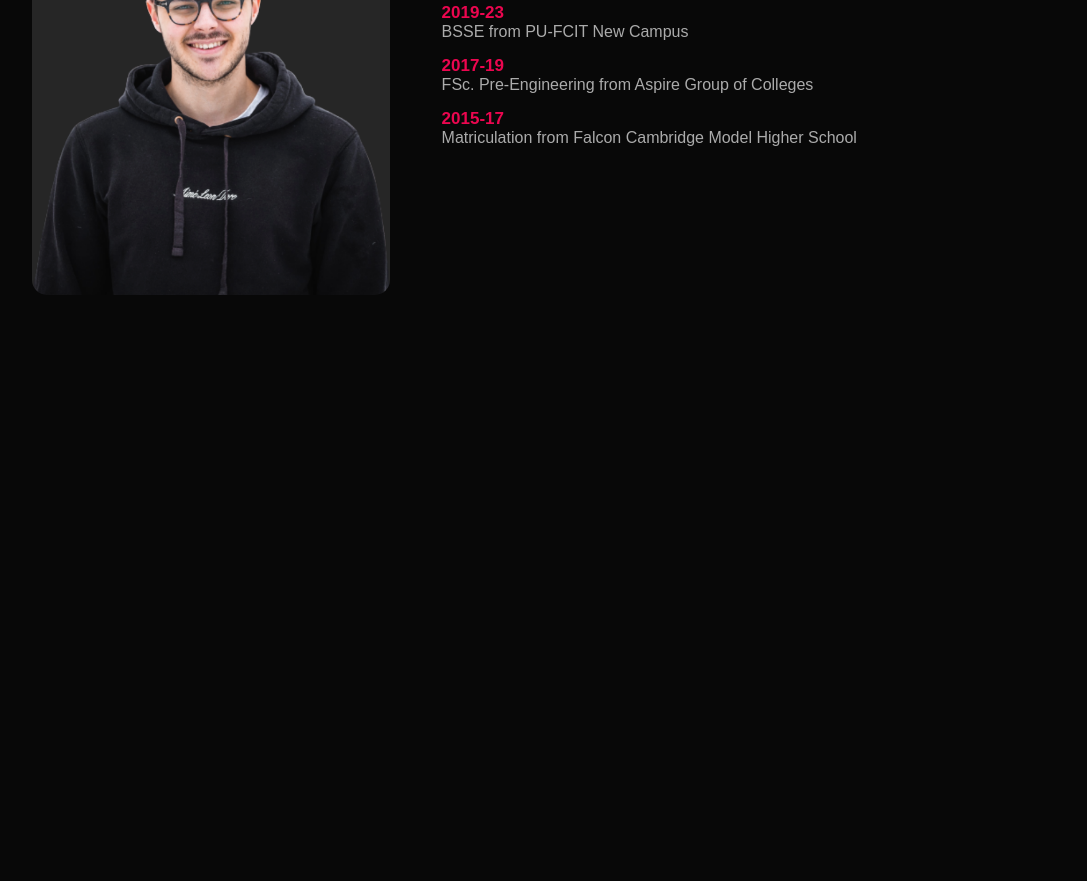
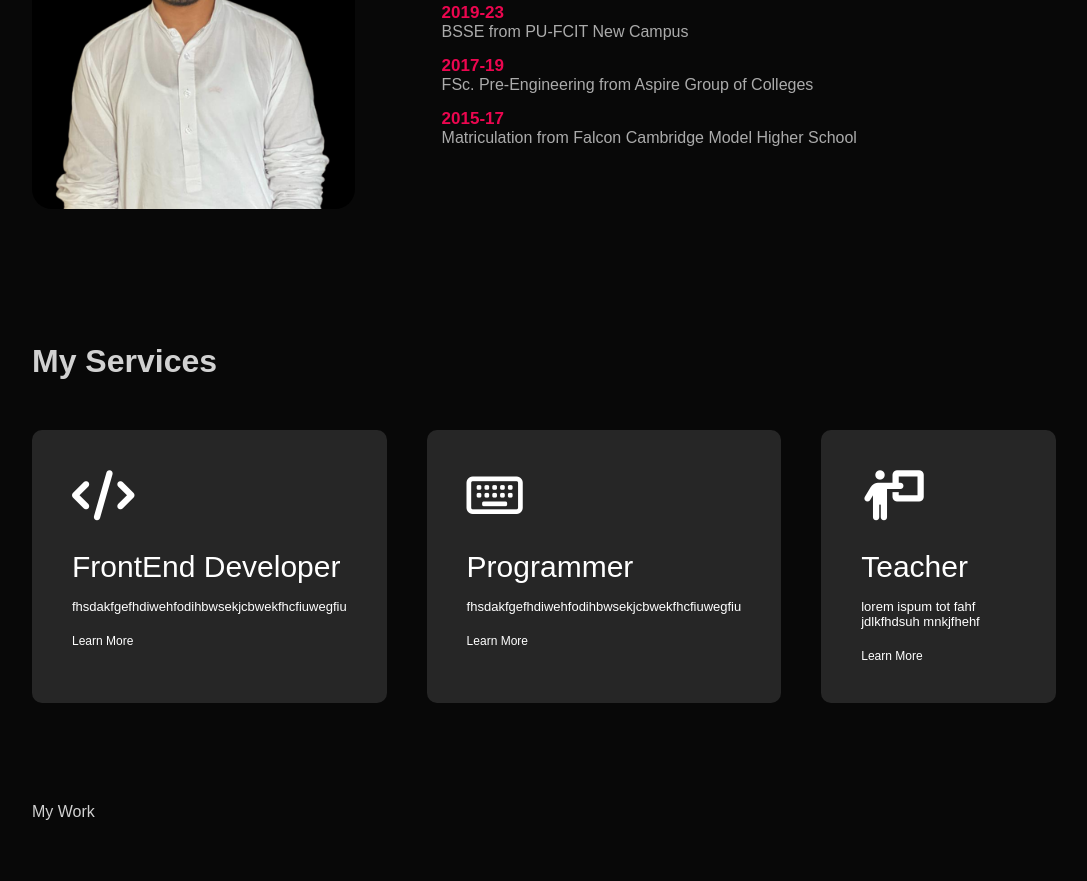
Before and after one commit to ixpsych29/myportfolio, a plain HTML site: page index.html in a window 1280 px wide. Shown: the part 1061-1942 px from the top of the page, without its empty margins (96-1183 px from the left). Before the commit the page ends 1450 px from the top, so only its background shows below. Drawn offline with Linux system fonts and the light colour scheme.

Commit message:
Adding more data

```diff
--- a/index.html
+++ b/index.html
@@ -6,12 +6,13 @@
     <meta name="viewport" content="width=device-width, initial-scale=1.0" />
     <title>Muhammad Abdullah</title>
     <link rel="stylesheet" href="style.css" />
+    <script src="https://kit.fontawesome.com/3fd6b2f175.js" crossorigin="anonymous"></script>
   </head>
   <body>
     <div id="header">
       <div class="container">
         <nav>
-          <img src="images/logo.png" class="logo" alt="logo" />
+          <img src="images/logo-3.png" class="logo" alt="logo" />
           <ul>
             <li><a href="#">Home</a></li>
             <li><a href="#">About</a></li>
@@ -23,8 +24,11 @@
         <div class="header-text">
           <p>Front-end Developer</p>
           <h1>
-            Hi, I'm <br />
-            <span> Muhammad Abdullah </span> <br />
+            Hi, I'm
+            <span>
+              Muhammad <br />
+              Abdullah
+            </span>
             from PUCIT
           </h1>
         </div>
@@ -37,11 +41,11 @@
       <div class="container">
         <div class="row">
           <div class="about-col-1">
-            <img src="images/user.png" alt="user" />
+            <img src="images/user-me.png" alt="user" />
           </div>
           <!-- >>>>>>>>>>>>>>>>>>>>>>>>>>>> -->
           <div class="about-col-2">
-            <h1>About Me</h1>
+            <h1 class="subTitle">About Me</h1>
             <p>
               A computer Scientist and a Frontend focused Web developer, skilled
               in HTML5, CSS3, JavaScript, BootStrap, and SCSS, making
@@ -100,7 +104,43 @@
 
     <!-- --------Services------- -->
     <div id="services">
+      <div class="container">
+        <h1 class="subTitle">My Services</h1>
+        <div class="servicesList">
+          <div>
+            <i class="fa-solid fa-code"></i>
+            <h2>FrontEnd Developer</h2>
+            <p>fhsdakfgefhdiwehfodihbwsekjcbwekfhcfiuwegfiu</p>
+            <a href="#">Learn More</a>
+          </div>
+          <!-- >>>>>>>>>>>>>>>>>>>>>>>>>>>>> -->
+          <div>
+            <i class="fa-regular fa-keyboard"></i>
+            <h2>Programmer</h2>
+            <p>
+              fhsdakfgefhdiwehfodihbwsekjcbwekfhcfiuwegfiu
+            </p>
+            <a href="#">Learn More</a>
+          </div>
+          <!-- >>>>>>>>>>>>>>>>>>>>>>>>>>>>> -->
+          <div>
+            <i class="fa-solid fa-person-chalkboard"></i>
+            <h2>Teacher</h2>
+            <p>lorem ispum tot fahf jdlkfhdsuh mnkjfhehf</p>
+            <a href="#">Learn More</a>
+          </div>
+        </div>
+      </div>
+    </div>
 
+
+    <!-- --------Portfolio------- -->
+    <div id="portfolio">
+      <div class="container">
+        <div class="subTitle">
+          My Work
+        </div>
+      </div>
     </div>
 
     <!-- --------JavaScript------- -->
--- a/style.css
+++ b/style.css
@@ -13,13 +13,17 @@ body {
 #header {
   width: 100%;
   height: 100vh;
-  background-image: url(images/background.png);
+  background-image: url(images/bg-me-1.jpg);
   background-size: cover;
   background-position: center;
 }
 
 .container {
   padding: 10px 10%;
+}
+
+.subTitle {
+  color: #d1d1d1;
 }
 
 nav {
@@ -30,7 +34,7 @@ nav {
 }
 
 .logo {
-  width: 140px;
+  width: 250px;
 }
 
 nav ul li {
@@ -94,8 +98,8 @@ nav ul li a:hover::after {
 }
 
 .about-col-1 img {
-    width: 100%;
-    border-radius: 15px;
+  width: 90%;
+  border-radius: 20px;
 }
 
 .about-col-2 {
@@ -120,7 +124,7 @@ nav ul li a:hover::after {
 }
 
 .tab-links::after {
-  content: '';
+  content: "";
   width: 0;
   height: 3px;
   background: #ff004f;
@@ -146,10 +150,60 @@ nav ul li a:hover::after {
   font-weight: bold;
 }
 
-.tab-contents{
+.tab-contents {
   display: none;
 }
 
 .tab-contents.active-tab {
   display: block;
 }
+
+/* --------services------- */
+
+#services {
+  padding: 30px 0;
+}
+.servicesList {
+  display: flex;
+  justify-content: space-between;
+  grid-template-columns: repeat(auto-fit, minmax(250px, 1fr));
+  grid-gap: 40px;
+  margin-top: 50px;
+}
+.servicesList div {
+  background: #262626;
+  padding: 40px;
+  font-size: 13px;
+  font-weight: 300px;
+  border-radius: 10px;
+  transition: background 0.7s, transform 0.5s;
+}
+.servicesList div i {
+  font-size: 50px;
+  margin-bottom: 30px;
+}
+
+.servicesList div h2 {
+  font-size: 30px;
+  font-weight: 500;
+  margin-bottom: 15px;
+}
+
+.servicesList div a {
+  text-decoration: none;
+  color: #fff;
+  font-size: 12px;
+  margin-top: 20px;
+  display: inline-block;
+}
+
+.servicesList div:hover {
+  background: #ff004f;
+  transform: translateY(-10px);
+}
+
+/* ---------Portfolio----------- */
+
+#portfolio {
+  padding: 50px 0;
+}
```
Also changed, not shown: images/bg-me-1.jpg (added), images/bg-me.jpg (added), images/bg.png (deleted), images/bg1.png (deleted), images/logo-1.png (added), images/logo-2.png (added), images/logo-3.png (added), images/user-me-1.png (added), images/user-me.png (added). Lines whose indentation alone changed are shown as unchanged.
